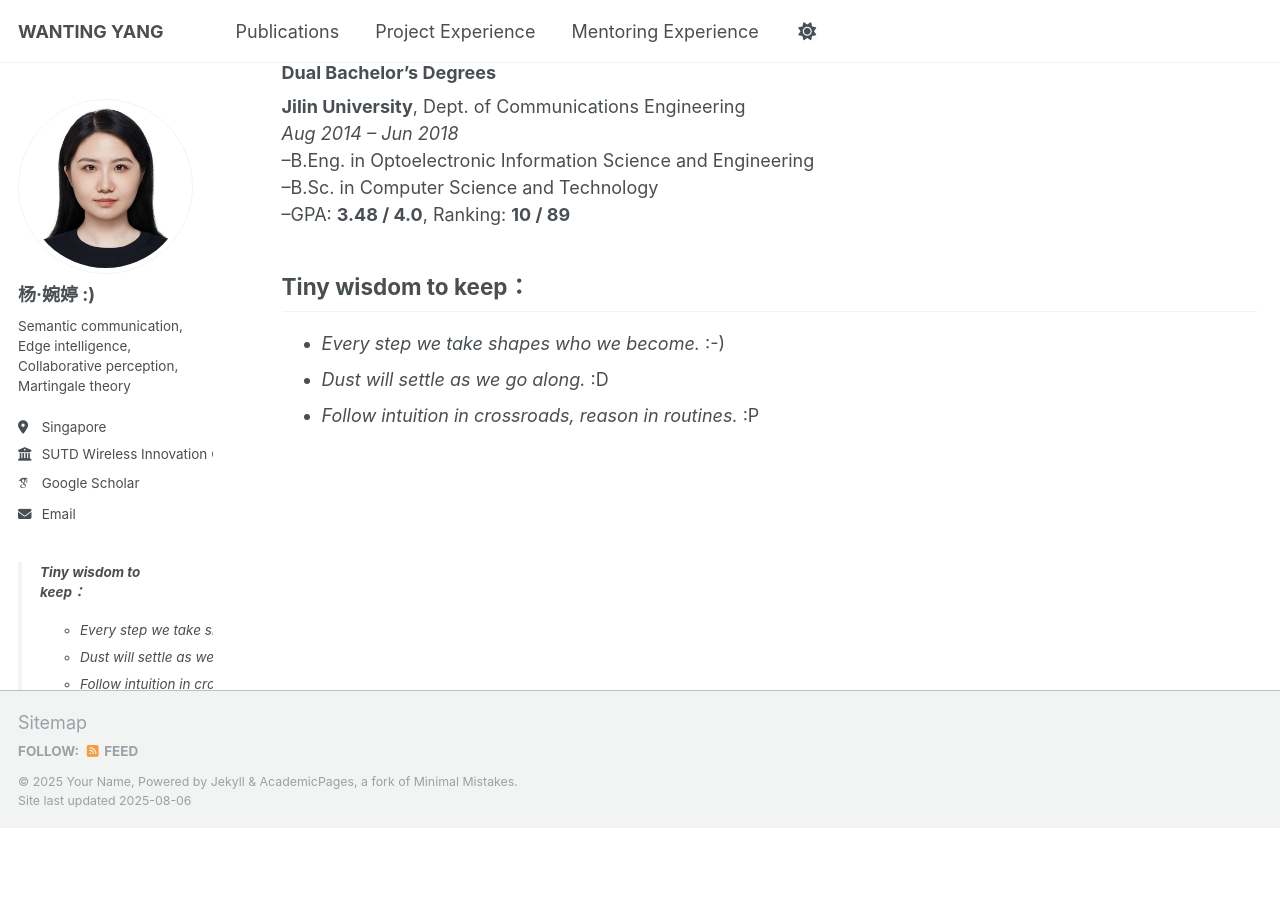
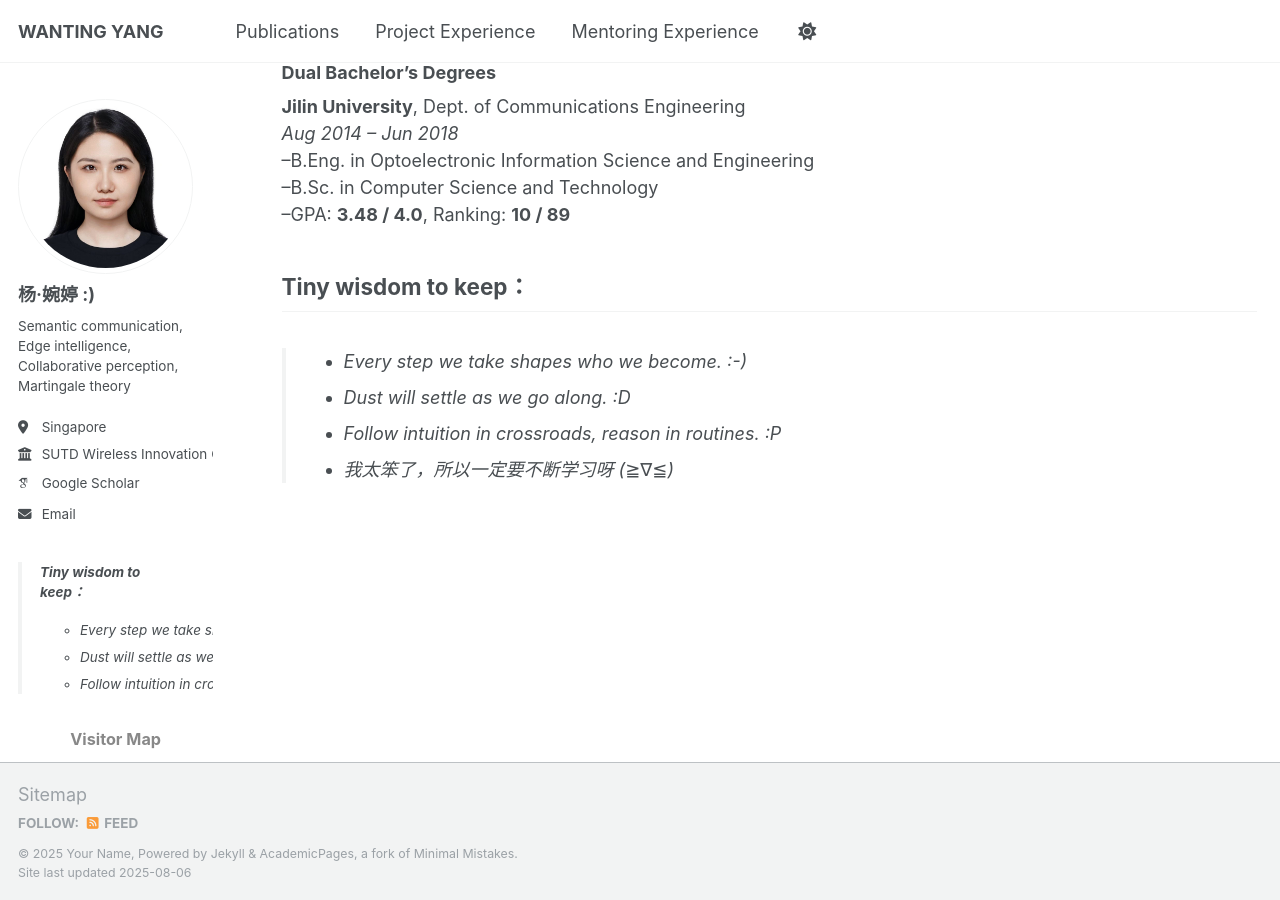
Before and after one commit to wty2011jl/wty2011jl.github.io, a Jekyll site: the page built from _pages/about.md, in a window 1280 px wide and 900 px high, scrolled down 1194 px. Built offline with Jekyll 4.4.1, drawn with Linux system fonts in a browser that asks for light colours; some web fonts are replaced; a script that is not in the unit is left out; before the commit the page ends 2022 px from its top, so only the background shows below that.

Commit message:
Update about.md

```diff
--- a/_pages/about.md
+++ b/_pages/about.md
@@ -43,6 +43,7 @@ Pillar of Information Systems Technology and Design
 --GPA: **3.48 / 4.0**, Ranking: **10 / 89**
 
 ## Tiny wisdom to keep：
-- *Every step we take shapes who we become.* :-)
-- *Dust will settle as we go along.* :D
-- *Follow intuition in crossroads, reason in routines.* :P
+>- *Every step we take shapes who we become.* :-)
+>- *Dust will settle as we go along.* :D
+>- *Follow intuition in crossroads, reason in routines.* :P
+>- *我太笨了，所以一定要不断学习呀* (≧∇≦)
```
